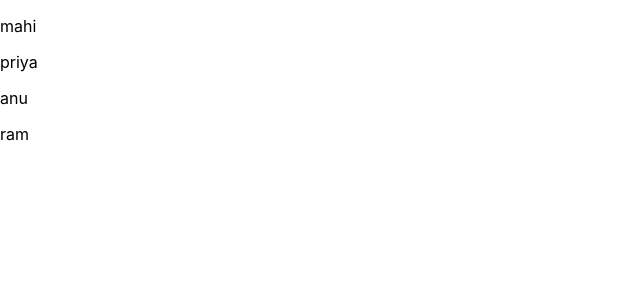
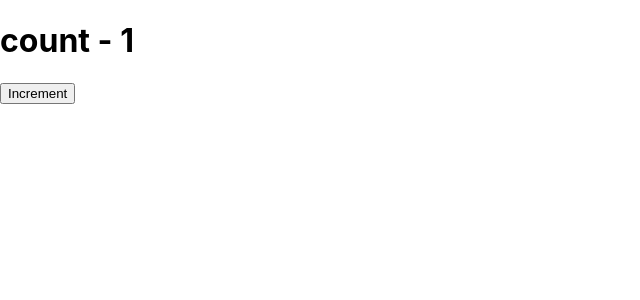
Before and after one commit to sadhna2507/Learn-React-VS, a React (Create React App) app in the folder todo/: page / in a window 1280 px wide. Shown: the top 300 px of the page, without its empty margins (0-640 px from the left). Built offline with nearby package versions, Linux system fonts and the light colour scheme.

Commit message:
lifecycle method

```diff
--- /dev/null
+++ b/todo/src/components/LifeCycle.jsx
@@ -0,0 +1,55 @@
+import React, { Component } from 'react'
+
+export class LifeCycle extends Component {
+
+    constructor(props) {
+      super(props)
+
+      this.state = {
+         count: 1,
+      }
+    }
+
+    incrementCount = () => {
+        this.setState((prevState) =>({
+            count: prevState.count +1
+        }))
+    }
+
+    //   lifecycle methods
+  componentWillMount() {
+    console.log("component will mount");
+  }
+
+  componentDidMount() {
+    console.log("component did mount");
+  }
+
+  shouldComponentUpdate() {
+    console.log("should component update");
+    return true;
+  }
+
+  componentWillUpdate() {
+    console.log("component will update");
+  }
+
+  componentDidUpdate() {
+    console.log("component did update");
+  }
+
+  componentWillUnmount() {
+    console.log("component will unmount");
+    // alert("in unmounting phase");
+  }
+
+
+  render() {
+    return (
+      <div>
+        <h1>count - {this.state.count}</h1>
+        <button onClick={this.incrementCount}>Increment</button>
+      </div>
+    )
+  }
+}
--- a/todo/src/index.js
+++ b/todo/src/index.js
@@ -5,6 +5,7 @@
 import { Parent } from './Parent'
 import { Greetings } from './components/Greetings';
 import { Name } from './components/Name';
+import { LifeCycle } from './components/LifeCycle';
 import reportWebVitals from './reportWebVitals';
 
 const root = ReactDOM.createRoot(document.getElementById('root'));
@@ -16,7 +17,8 @@
     </App> */}
     {/* <Parent/> */}
     {/* <Greetings/>   */}
-    <Name/>
+    {/* <Name/> */}
+    <LifeCycle/>
   </React.StrictMode>
 );
 
```
